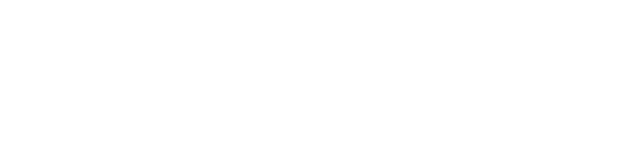
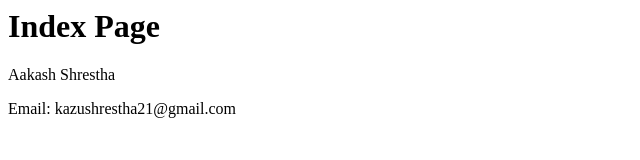
Before and after one commit to nobelkp2/web_nobel, a plain HTML site: page index.html in a window 1280 px wide. Shown: the whole page, without its empty margins (0-640 px from the left). Drawn offline with Linux system fonts and the light colour scheme.

Commit message:
man's not hot

```diff
--- a/index.html
+++ b/index.html
@@ -3,7 +3,8 @@
         <title>GIT</title>
         </head>
         <body>
-
-
-            </body>
+            <h1>Index Page</h1>
+            <p>Aakash Shrestha</p>
+            <p>Email: kazushrestha21@gmail.com</p>
+        </body>
 </html>
```
Also changed, not shown: contact.html (added, +8 -0 lines).
